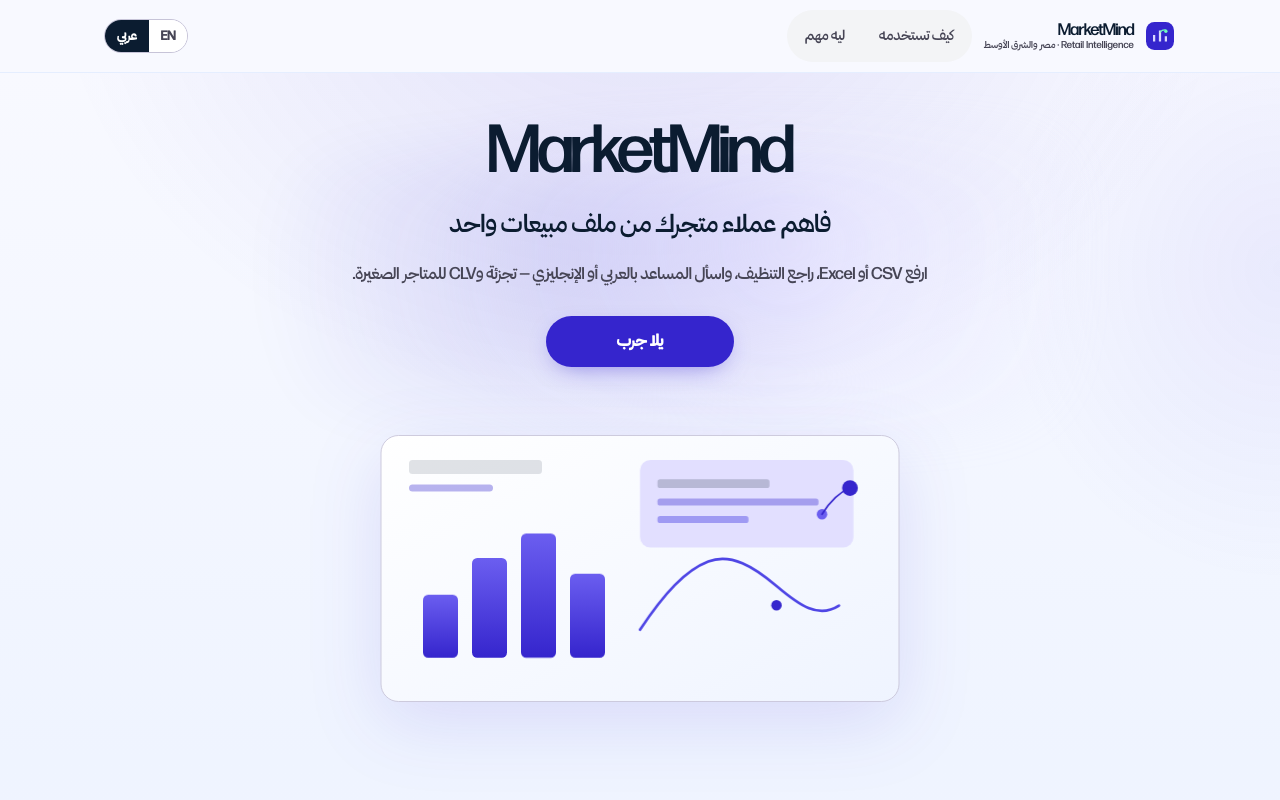
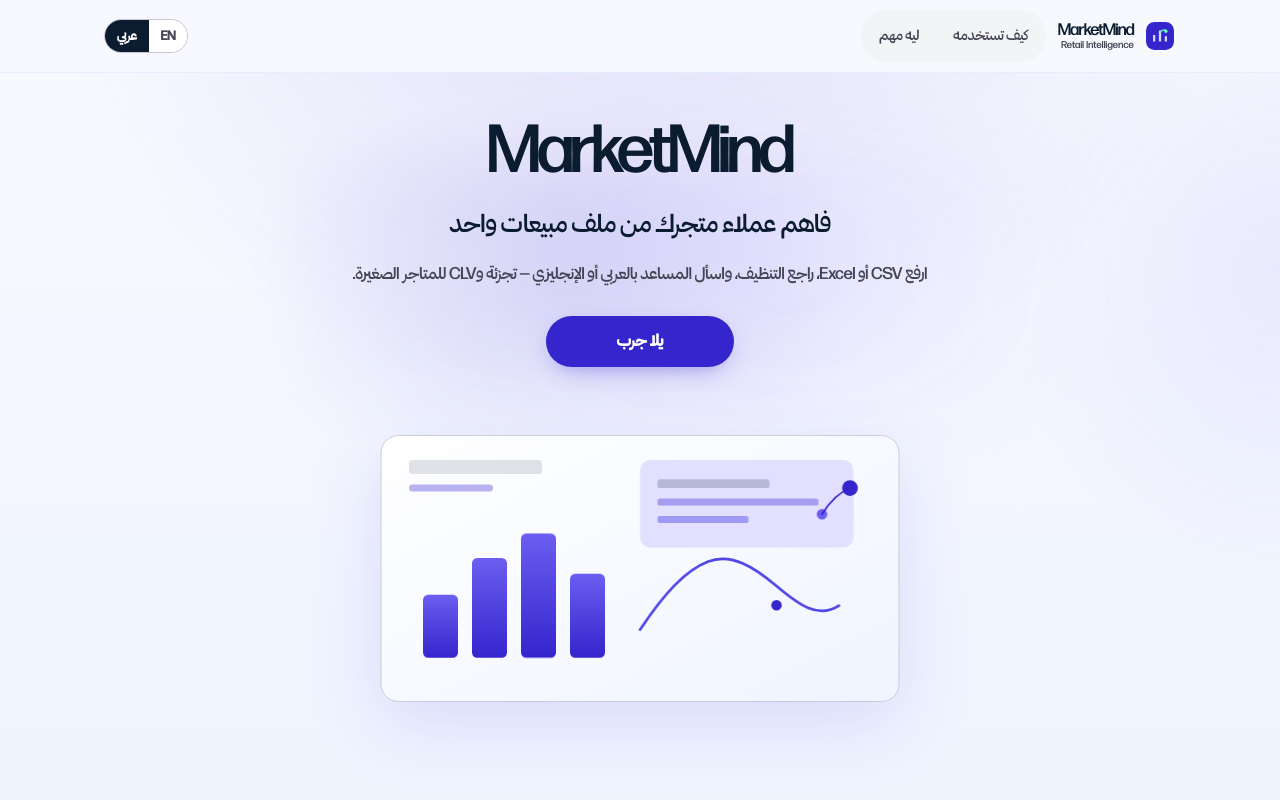
Before and after one commit to joeali12/MarketMind, a Next.js app in the folder web/: page / in a window 1280 px wide. Shown: the top 800 px of the page. Built offline with nearby package versions, Linux system fonts and the light colour scheme.

Commit message:
Drop مصر والشرق الأوسط from the brand tagline.
Keep the MarketMind wordmark subtitle as Retail Intelligence only.

```diff
--- a/web/src/components/BrandLogo.tsx
+++ b/web/src/components/BrandLogo.tsx
@@ -10,7 +10,7 @@ type Props = {
 
 /** MarketMind wordmark + chart-mind mark. */
 export function BrandLogo({ href = "/", compact = false }: Props) {
-  const { t, lang } = useLang();
+  const { t } = useLang();
   return (
     <Link href={href} className={`brand${compact ? " brand-compact" : ""}`} aria-label={t("brand")}>
       <span className="brand-mark" aria-hidden>
@@ -34,13 +34,7 @@ export function BrandLogo({ href = "/", compact = false }: Props) {
       </span>
       <span className="brand-word">
         <span className="brand-name">{t("brand")}</span>
-        {!compact && (
-          <span className="brand-tag">
-            {lang === "ar"
-              ? "Retail Intelligence · مصر والشرق الأوسط"
-              : "Retail Intelligence · مصر والشرق الأوسط"}
-          </span>
-        )}
+        {!compact && <span className="brand-tag">Retail Intelligence</span>}
       </span>
     </Link>
   );
```
